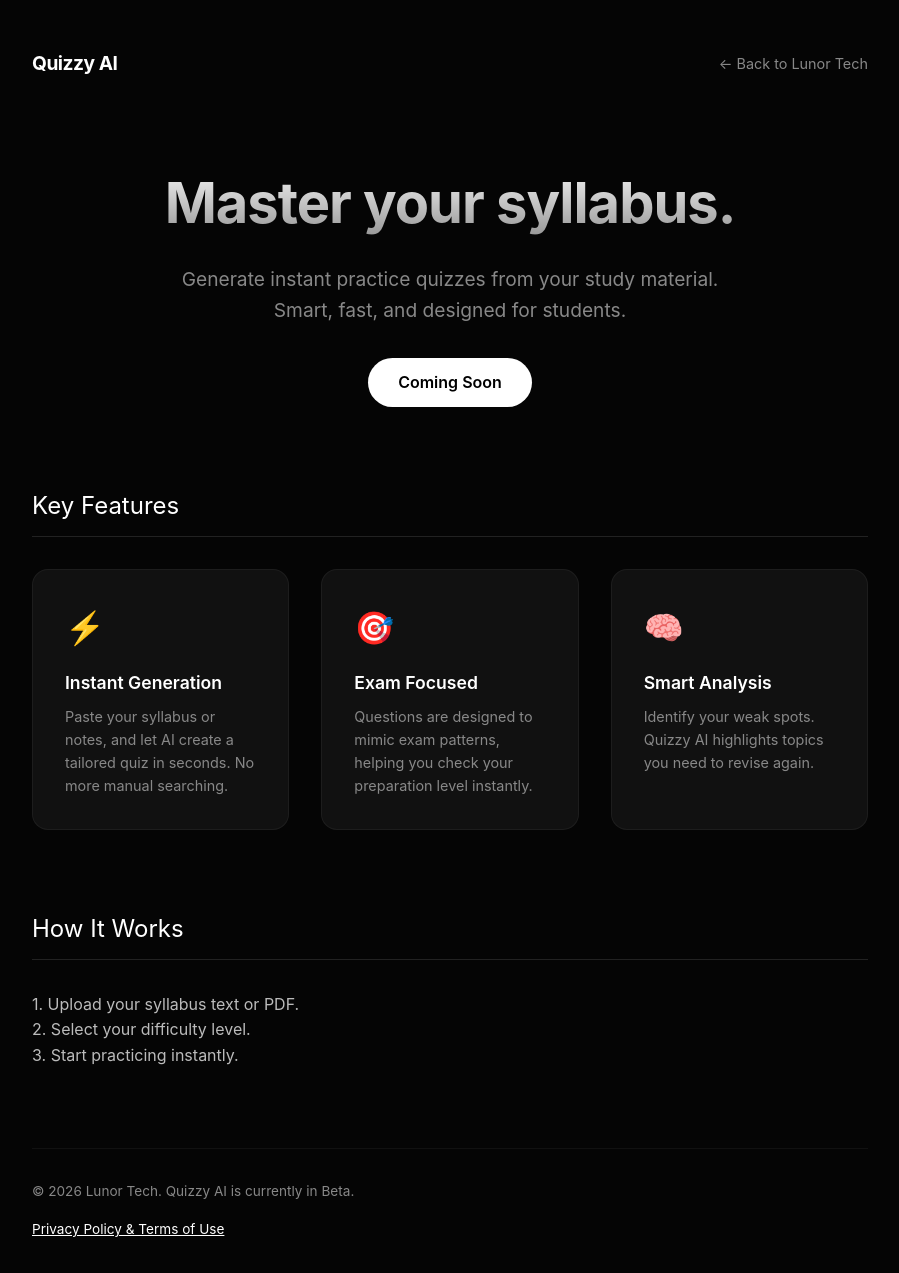
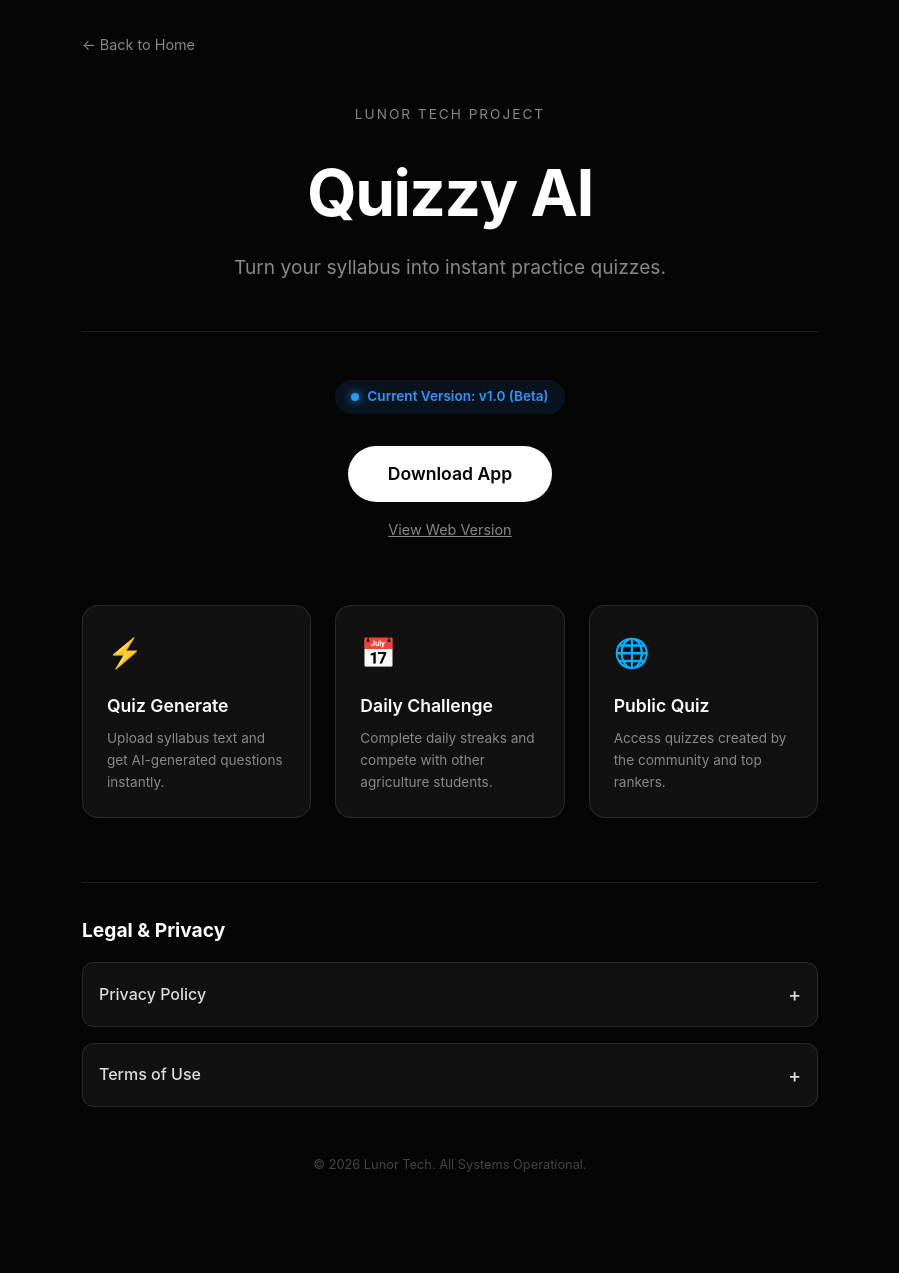
Before and after one commit to lunordev-spec/lunordev-spec.github.io, a plain HTML site: page quizzy.html in a window 1280 px wide. Shown: the whole page, without its empty margins (190-1089 px from the left). After the commit the page ends 1208 px from the top, so only its background shows below. Drawn offline with Linux system fonts and the light colour scheme.

Commit message:
Revise quizzy.html layout and content
Updated the title and modified styles for layout and design improvements. Added new sections for legal and privacy information.

```diff
--- a/quizzy.html
+++ b/quizzy.html
@@ -3,14 +3,15 @@
 <head>
     <meta charset="UTF-8">
     <meta name="viewport" content="width=device-width, initial-scale=1.0">
-    <title>Quizzy AI | Master Your Syllabus</title>
+    <title>Quizzy AI | Download & Status</title>
     <style>
         :root {
             --bg-color: #050505;
             --text-main: #ffffff;
             --text-muted: #888;
-            --accent: #3264ff;
+            --accent-blue: #2997ff; /* Apple-like blue */
             --card-bg: rgba(255, 255, 255, 0.05);
+            --border-color: rgba(255, 255, 255, 0.1);
         }
 
         * { margin: 0; padding: 0; box-sizing: border-box; }
@@ -20,140 +21,229 @@
             color: var(--text-main);
             font-family: -apple-system, BlinkMacSystemFont, "Segoe UI", Roboto, sans-serif;
             line-height: 1.6;
-            overflow-x: hidden;
+            padding: 2rem;
+            max-width: 800px;
+            margin: 0 auto;
         }
 
-        /* Container */
-        .container { max-width: 900px; margin: 0 auto; padding: 2rem; }
-
-        /* Navbar */
-        nav { display: flex; justify-content: space-between; align-items: center; padding: 1rem 0; margin-bottom: 4rem; }
-        .nav-brand { font-weight: 700; font-size: 1.2rem; letter-spacing: -0.5px; }
-        .nav-back { color: var(--text-muted); text-decoration: none; font-size: 0.9rem; transition: 0.3s; }
+        /* Navigation (Back Button) */
+        .nav-back {
+            display: inline-block;
+            color: var(--text-muted);
+            text-decoration: none;
+            font-size: 0.9rem;
+            margin-bottom: 3rem;
+            transition: 0.3s;
+        }
         .nav-back:hover { color: #fff; }
 
-        /* Hero Section */
-        .hero { text-align: center; margin-bottom: 5rem; }
-        .hero h1 {
-            font-size: 3.5rem;
+        /* HEADER SECTION (Restored from Screenshot style) */
+        header {
+            text-align: center;
+            margin-bottom: 3rem;
+            border-bottom: 1px solid var(--border-color);
+            padding-bottom: 3rem;
+        }
+
+        .brand-subtitle {
+            font-size: 0.85rem;
+            color: var(--text-muted);
+            letter-spacing: 2px;
+            text-transform: uppercase;
+            margin-bottom: 1rem;
+            display: block;
+        }
+
+        h1 {
+            font-size: 4rem;
             font-weight: 700;
-            margin-bottom: 1rem;
-            background: linear-gradient(180deg, #fff, #888);
-            -webkit-background-clip: text;
-            -webkit-text-fill-color: transparent;
-            letter-spacing: -1px;
+            margin-bottom: 0.5rem;
+            letter-spacing: -1.5px;
+            color: #fff;
         }
-        .hero p { color: var(--text-muted); font-size: 1.2rem; max-width: 600px; margin: 0 auto 2rem auto; }
 
-        .cta-button {
+        .tagline {
+            font-size: 1.2rem;
+            color: var(--text-muted);
+            font-weight: 400;
+        }
+
+        /* STATUS & DOWNLOAD SECTION */
+        .action-area {
+            text-align: center;
+            margin-bottom: 4rem;
+        }
+
+        .status-badge {
+            display: inline-flex;
+            align-items: center;
+            background: rgba(41, 151, 255, 0.1);
+            color: var(--accent-blue);
+            padding: 6px 16px;
+            border-radius: 20px;
+            font-size: 0.85rem;
+            font-weight: 600;
+            margin-bottom: 2rem;
+        }
+
+        .status-dot {
+            height: 8px; width: 8px;
+            background-color: var(--accent-blue);
+            border-radius: 50%;
+            margin-right: 8px;
+            box-shadow: 0 0 10px var(--accent-blue);
+        }
+
+        .download-btn {
             display: inline-block;
             background: #fff;
             color: #000;
-            padding: 12px 30px;
+            padding: 14px 40px;
             border-radius: 30px;
             font-weight: 600;
+            font-size: 1.1rem;
             text-decoration: none;
-            transition: transform 0.2s;
+            transition: transform 0.2s, box-shadow 0.2s;
         }
-        .cta-button:hover { transform: scale(1.05); }
+        .download-btn:hover {
+            transform: scale(1.02);
+            box-shadow: 0 0 20px rgba(255, 255, 255, 0.2);
+        }
 
-        /* Features Grid */
-        .section-title { font-size: 1.5rem; margin-bottom: 2rem; border-bottom: 1px solid #222; padding-bottom: 10px; }
+        .secondary-link {
+            display: block;
+            margin-top: 1rem;
+            color: var(--text-muted);
+            font-size: 0.9rem;
+            text-decoration: underline;
+        }
 
+        /* FEATURES GRID */
         .features-grid {
             display: grid;
-            grid-template-columns: repeat(auto-fit, minmax(250px, 1fr));
-            gap: 2rem;
-            margin-bottom: 5rem;
+            grid-template-columns: repeat(auto-fit, minmax(220px, 1fr));
+            gap: 1.5rem;
+            margin-bottom: 4rem;
         }
 
         .feature-card {
             background: var(--card-bg);
-            padding: 2rem;
+            padding: 1.5rem;
             border-radius: 16px;
-            border: 1px solid rgba(255,255,255,0.05);
+            border: 1px solid var(--border-color);
         }
 
-        .feature-icon { font-size: 2rem; margin-bottom: 1rem; display: block; }
-        .feature-title { font-size: 1.1rem; font-weight: 600; margin-bottom: 0.5rem; color: #fff; }
-        .feature-desc { font-size: 0.9rem; color: var(--text-muted); }
+        .feature-icon { font-size: 1.8rem; margin-bottom: 1rem; display: block; }
+        .feature-title { font-size: 1.1rem; font-weight: 600; color: #fff; margin-bottom: 0.5rem; }
+        .feature-desc { font-size: 0.85rem; color: var(--text-muted); }
 
-        /* Legal Footer */
-        footer {
-            margin-top: 5rem;
+        /* LEGAL SECTION (Collapsible) */
+        .legal-section {
+            border-top: 1px solid var(--border-color);
             padding-top: 2rem;
-            border-top: 1px solid #111;
-            color: var(--text-muted);
-            font-size: 0.85rem;
         }
 
-        .legal-links { margin-top: 1rem; }
-        .legal-details { display: none; margin-top: 2rem; padding: 1rem; background: #111; border-radius: 8px; text-align: left;}
+        details {
+            background: var(--card-bg);
+            margin-bottom: 1rem;
+            border-radius: 12px;
+            overflow: hidden;
+            border: 1px solid var(--border-color);
+        }
 
-        /* Toggle for Legal Text */
-        summary { cursor: pointer; color: #fff; list-style: none; margin-top: 1rem; text-decoration: underline;}
+        summary {
+            padding: 1rem;
+            cursor: pointer;
+            font-weight: 500;
+            color: #ddd;
+            list-style: none; /* Hide default arrow */
+            display: flex;
+            justify-content: space-between;
+            align-items: center;
+        }
 
-        /* Mobile Adjustments */
-        @media (max-width: 600px) {
-            .hero h1 { font-size: 2.5rem; }
+        summary::after { content: "+"; font-size: 1.2rem; }
+        details[open] summary::after { content: "-"; }
+
+        .legal-content {
+            padding: 1rem;
+            padding-top: 0;
+            font-size: 0.9rem;
+            color: var(--text-muted);
+            border-top: 1px solid var(--border-color);
+        }
+
+        footer {
+            text-align: center;
+            font-size: 0.8rem;
+            color: #444;
+            margin-top: 3rem;
         }
     </style>
 </head>
 <body>
 
-    <div class="container">
-        <nav>
-            <div class="nav-brand">Quizzy AI</div>
-            <a href="index.html" class="nav-back">← Back to Lunor Tech</a>
-        </nav>
+    <a href="index.html" class="nav-back">← Back to Home</a>
 
-        <section class="hero">
-            <h1>Master your syllabus.</h1>
-            <p>Generate instant practice quizzes from your study material. Smart, fast, and designed for students.</p>
-            <a href="#" class="cta-button">Coming Soon</a>
-        </section>
+    <header>
+        <span class="brand-subtitle">LUNOR TECH PROJECT</span>
+        <h1>Quizzy AI</h1>
+        <p class="tagline">Turn your syllabus into instant practice quizzes.</p>
+    </header>
 
-        <div class="section-title">Key Features</div>
+    <div class="action-area">
+        <div class="status-badge">
+            <span class="status-dot"></span>
+            Current Version: v1.0 (Beta)
+        </div>
+        <br>
+        <a href="#" class="download-btn">Download App</a>
+        <a href="#" class="secondary-link">View Web Version</a>
+    </div>
+
     <div class="features-grid">
         <div class="feature-card">
             <span class="feature-icon">⚡</span>
-                <div class="feature-title">Instant Generation</div>
-                <div class="feature-desc">Paste your syllabus or notes, and let AI create a tailored quiz in seconds. No more manual searching.</div>
+            <div class="feature-title">Quiz Generate</div>
+            <div class="feature-desc">Upload syllabus text and get AI-generated questions instantly.</div>
         </div>
         <div class="feature-card">
-                <span class="feature-icon">🎯</span>
-                <div class="feature-title">Exam Focused</div>
-                <div class="feature-desc">Questions are designed to mimic exam patterns, helping you check your preparation level instantly.</div>
+            <span class="feature-icon">📅</span>
+            <div class="feature-title">Daily Challenge</div>
+            <div class="feature-desc">Complete daily streaks and compete with other agriculture students.</div>
         </div>
         <div class="feature-card">
-                <span class="feature-icon">🧠</span>
-                <div class="feature-title">Smart Analysis</div>
-                <div class="feature-desc">Identify your weak spots. Quizzy AI highlights topics you need to revise again.</div>
+            <span class="feature-icon">🌐</span>
+            <div class="feature-title">Public Quiz</div>
+            <div class="feature-desc">Access quizzes created by the community and top rankers.</div>
         </div>
     </div>
 
-        <div class="section-title">How It Works</div>
-        <div style="color: #bbb; margin-bottom: 4rem;">
-            <p>1. Upload your syllabus text or PDF.</p>
-            <p>2. Select your difficulty level.</p>
-            <p>3. Start practicing instantly.</p>
+    <div class="legal-section">
+        <h3 style="margin-bottom: 1rem; font-size: 1.2rem;">Legal & Privacy</h3>
+
+        <details>
+            <summary>Privacy Policy</summary>
+            <div class="legal-content">
+                <p><strong>Data Collection:</strong> We collect minimal data (syllabus text) only to generate quizzes. This data is processed temporarily.</p>
+                <br>
+                <p><strong>User Info:</strong> Your profile and progress are stored securely. We do not sell data to third parties.</p>
+            </div>
+        </details>
+
+        <details>
+            <summary>Terms of Use</summary>
+            <div class="legal-content">
+                <p><strong>Educational Aid:</strong> Quizzy AI is a study tool. Please verify AI-generated answers with your official textbooks.</p>
+                <br>
+                <p><strong>Fair Usage:</strong> Do not use the platform for cheating or academic dishonesty.</p>
+            </div>
+        </details>
     </div>
 
     <footer>
-            <p>&copy; 2026 Lunor Tech. Quizzy AI is currently in Beta.</p>
-
-            <details class="legal-links">
-                <summary>Privacy Policy & Terms of Use</summary>
-                <div class="legal-details">
-                    <p style="margin-bottom: 10px; color: #fff;"><strong>Privacy Policy:</strong></p>
-                    <p>We do not store your uploaded syllabus content permanently. All processing happens in real-time for the purpose of generating questions. No user data is sold to third parties.</p>
-
-                    <p style="margin-top: 20px; margin-bottom: 10px; color: #fff;"><strong>Terms of Use:</strong></p>
-                    <p>Quizzy AI is a study aid. While we strive for accuracy, please verify all answers with your official textbooks. Lunor Tech is not responsible for exam results.</p>
-                </div>
-            </details>
+        &copy; 2026 Lunor Tech. All Systems Operational.
     </footer>
-    </div>
 
 </body>
 </html>
```
Lines whose indentation alone changed are shown as unchanged.
